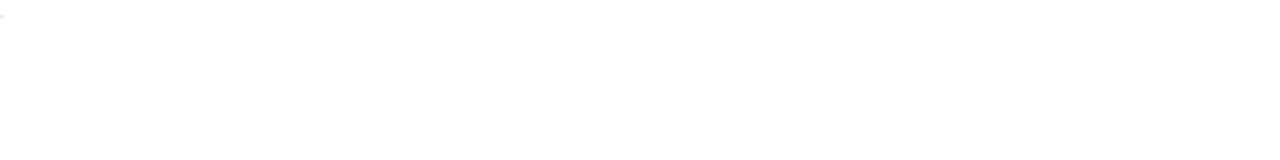
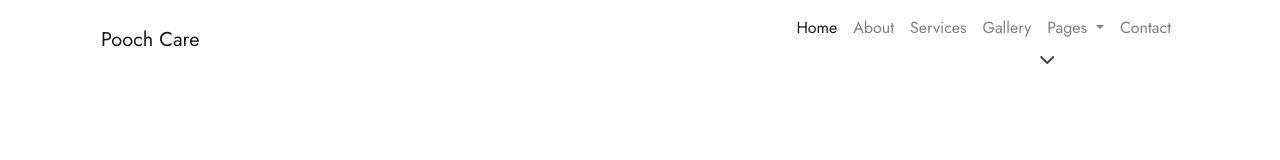
Before and after one commit to nanomax2509/CAPSTONE_BS, a plain HTML site: page index.html in a window 1280 px wide. Drawn offline with nearby package versions, Linux system fonts and the light colour scheme.

Commit message:
Create header and reponsive

```diff
--- a/index.html
+++ b/index.html
@@ -1,22 +1,79 @@
 <!DOCTYPE html>
 <html lang="en">
+
 <head>
     <meta charset="UTF-8">
     <meta http-equiv="X-UA-Compatible" content="IE=edge">
     <meta name="viewport" content="width=device-width, initial-scale=1.0">
     <title>Poochcare Animals and pets – Just another RoverThemes Demo Sites site</title>
+    <!-- BS4 -->
+    <link rel="stylesheet" href="https://cdn.jsdelivr.net/npm/bootstrap@4.6.2/dist/css/bootstrap.min.css"
+        integrity="sha384-xOolHFLEh07PJGoPkLv1IbcEPTNtaed2xpHsD9ESMhqIYd0nLMwNLD69Npy4HI+N" crossorigin="anonymous">
     <!-- FONT AWESOME -->
-    <link rel="stylesheet" href="https://cdnjs.cloudflare.com/ajax/libs/font-awesome/6.4.0/css/all.min.css" integrity="sha512-iecdLmaskl7CVkqkXNQ/ZH/XLlvWZOJyj7Yy7tcenmpD1ypASozpmT/E0iPtmFIB46ZmdtAc9eNBvH0H/ZpiBw==" crossorigin="anonymous" referrerpolicy="no-referrer" />
+    <link rel="stylesheet" href="https://cdnjs.cloudflare.com/ajax/libs/font-awesome/6.4.0/css/all.min.css"
+        integrity="sha512-iecdLmaskl7CVkqkXNQ/ZH/XLlvWZOJyj7Yy7tcenmpD1ypASozpmT/E0iPtmFIB46ZmdtAc9eNBvH0H/ZpiBw=="
+        crossorigin="anonymous" referrerpolicy="no-referrer" />
     <!-- FONT JOST -->
     <link rel="preconnect" href="https://fonts.googleapis.com">
-<link rel="preconnect" href="https://fonts.gstatic.com" crossorigin>
-<link href="https://fonts.googleapis.com/css2?family=Jost:wght@300;400;500;600;700;800;900&display=swap" rel="stylesheet">
+    <link rel="preconnect" href="https://fonts.gstatic.com" crossorigin>
+    <link href="https://fonts.googleapis.com/css2?family=Jost:wght@300;400;500;600;700;800;900&display=swap"
+        rel="stylesheet">
     <!-- MAIN CSS -->
     <link rel="stylesheet" href="./css/style.css">
 </head>
+
 <body>
     <!-- HEADER -->
-    <header></header>
+    <header>
+        <div class="container ">
+            <!-- Image and text -->
+            <nav class=" navbar navbar-expand-lg navbar-light bg-white">
+                <a class="header__logo navbar-brand" href="#">Pooch Care</a>
+                <button class="header__button navbar-toggler" type="button" data-toggle="collapse" data-target="#header__menu" aria-controls="navbarNavDropdown" aria-expanded="false" aria-label="Toggle navigation">
+                    <!-- class="navbar-toggler-icon" -->
+                  <span >
+                    <i class="fa fa-bars"></i>
+                  </span>
+
+                </button>
+                <div class="collapse navbar-collapse" id="header__menu">
+                  <ul class="navbar-nav ml-auto">
+                    <li class="nav-item active">
+                      <a class="nav-link" href="#">Home<span class="sr-only">(current)</span></a>
+                    </li>
+                    <li class="nav-item">
+                      <a class="nav-link" href="#">About</a>
+                    </li>
+                    <li class="nav-item">
+                      <a class="nav-link" href="#">Services</a>
+                    </li>
+                    <li class="nav-item">
+                        <a class="nav-link" href="#">Gallery</a>
+                      </li>
+                    <li class="nav-item dropdown">
+                      <a class="nav-link dropdown-toggle" href="#" role="button" data-toggle="dropdown" aria-expanded="false">
+                        Pages
+                      </a>
+                      <i class="fa fa-chevron-down"></i>
+                      <div class="dropdown-menu">
+                        <a class="dropdown-item" href="#">Blog Posts</a>
+                        <a class="dropdown-item" href="#">Landing page</a>
+                      </div>
+                    </li>
+                    <li class="nav-item">
+                        <a class="nav-link" href="#">Contact</a>
+                      </li>
+                      <!-- <ul class="navbar-nav">
+                        <li class="nav-item">
+                            <a class="header__search bg-light" href="#"><i class="fa fa-search"></i></a>
+                          </li>
+                      </ul> -->
+                  </ul>
+                </div>
+
+              </nav>
+        </div>
+    </header>
     <!-- CAROUSEL -->
     <section class="carousel"></section>
     <!-- ABOUT US -->
@@ -37,5 +94,15 @@
     <footer></footer>
     <!-- BUTTON: BACKTOTOP -->
     <button class="btn"></button>
+
+
+    <!-- BS4 -->
+    <script src="https://cdn.jsdelivr.net/npm/jquery@3.5.1/dist/jquery.slim.min.js"
+        integrity="sha384-DfXdz2htPH0lsSSs5nCTpuj/zy4C+OGpamoFVy38MVBnE+IbbVYUew+OrCXaRkfj"
+        crossorigin="anonymous"></script>
+    <script src="https://cdn.jsdelivr.net/npm/bootstrap@4.6.2/dist/js/bootstrap.bundle.min.js"
+        integrity="sha384-Fy6S3B9q64WdZWQUiU+q4/2Lc9npb8tCaSX9FK7E8HnRr0Jz8D6OP9dO5Vg3Q9ct"
+        crossorigin="anonymous"></script>
 </body>
+
 </html>
```
